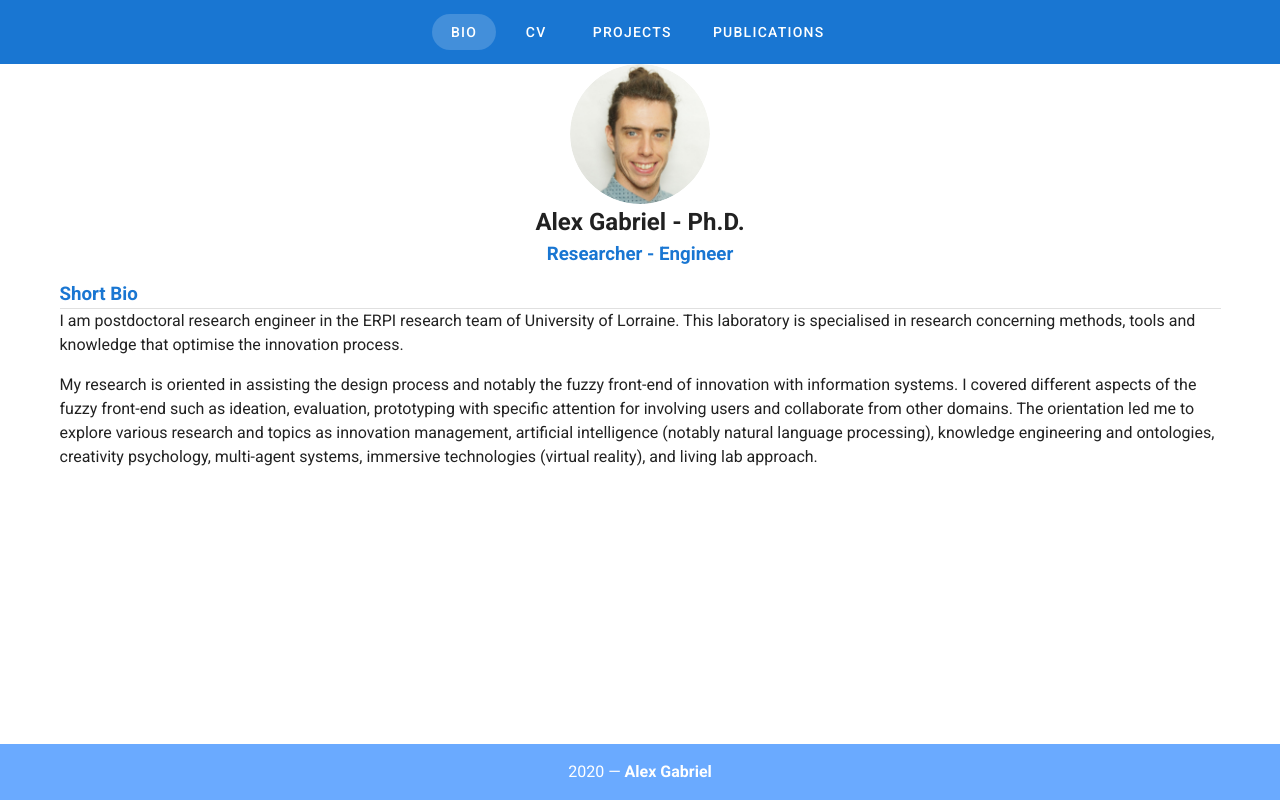
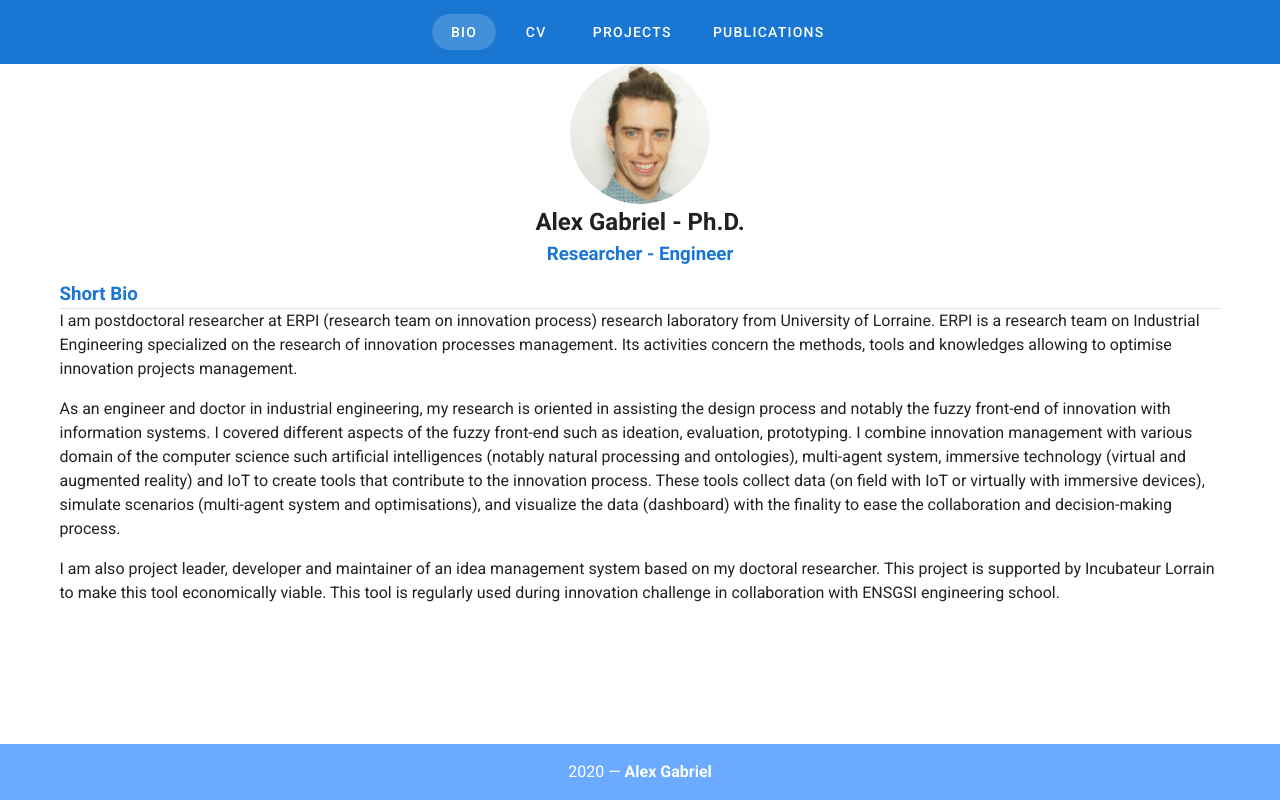
Before and after one commit to gabriel-alex/gabriel-alex.github.io, a Vue app: page /bio in a window 1280 px wide. Built offline with nearby package versions, Linux system fonts and the light colour scheme.

Commit message:
change the bio

```diff
--- a/src/views/Bio.vue
+++ b/src/views/Bio.vue
@@ -29,21 +29,33 @@
       <h3 class="primary--text lighten-1">Short Bio</h3>
       <v-divider />
       <p>
-        I am postdoctoral research engineer in the ERPI research team of
-        University of Lorraine. This laboratory is specialised in research
-        concerning methods, tools and knowledge that optimise the innovation
-        process.
+        I am postdoctoral researcher at ERPI (research team on innovation
+        process) research laboratory from University of Lorraine. ERPI is a
+        research team on Industrial Engineering specialized on the research of
+        innovation processes management. Its activities concern the methods,
+        tools and knowledges allowing to optimise innovation projects
+        management.
       </p>
       <p>
-        My research is oriented in assisting the design process and notably the
-        fuzzy front-end of innovation with information systems. I covered
-        different aspects of the fuzzy front-end such as ideation, evaluation,
-        prototyping with specific attention for involving users and collaborate
-        from other domains. The orientation led me to explore various research
-        and topics as innovation management, artificial intelligence (notably
-        natural language processing), knowledge engineering and ontologies,
-        creativity psychology, multi-agent systems, immersive technologies
-        (virtual reality), and living lab approach.
+        As an engineer and doctor in industrial engineering, my research is
+        oriented in assisting the design process and notably the fuzzy front-end
+        of innovation with information systems. I covered different aspects of
+        the fuzzy front-end such as ideation, evaluation, prototyping. I combine
+        innovation management with various domain of the computer science such
+        artificial intelligences (notably natural processing and ontologies),
+        multi-agent system, immersive technology (virtual and augmented reality)
+        and IoT to create tools that contribute to the innovation process. These
+        tools collect data (on field with IoT or virtually with immersive
+        devices), simulate scenarios (multi-agent system and optimisations), and
+        visualize the data (dashboard) with the finality to ease the
+        collaboration and decision-making process.
+      </p>
+      <p>
+        I am also project leader, developer and maintainer of an idea management
+        system based on my doctoral researcher. This project is supported by
+        Incubateur Lorrain to make this tool economically viable. This tool is
+        regularly used during innovation challenge in collaboration with ENSGSI
+        engineering school.
       </p>
     </div>
   </v-container>
```
